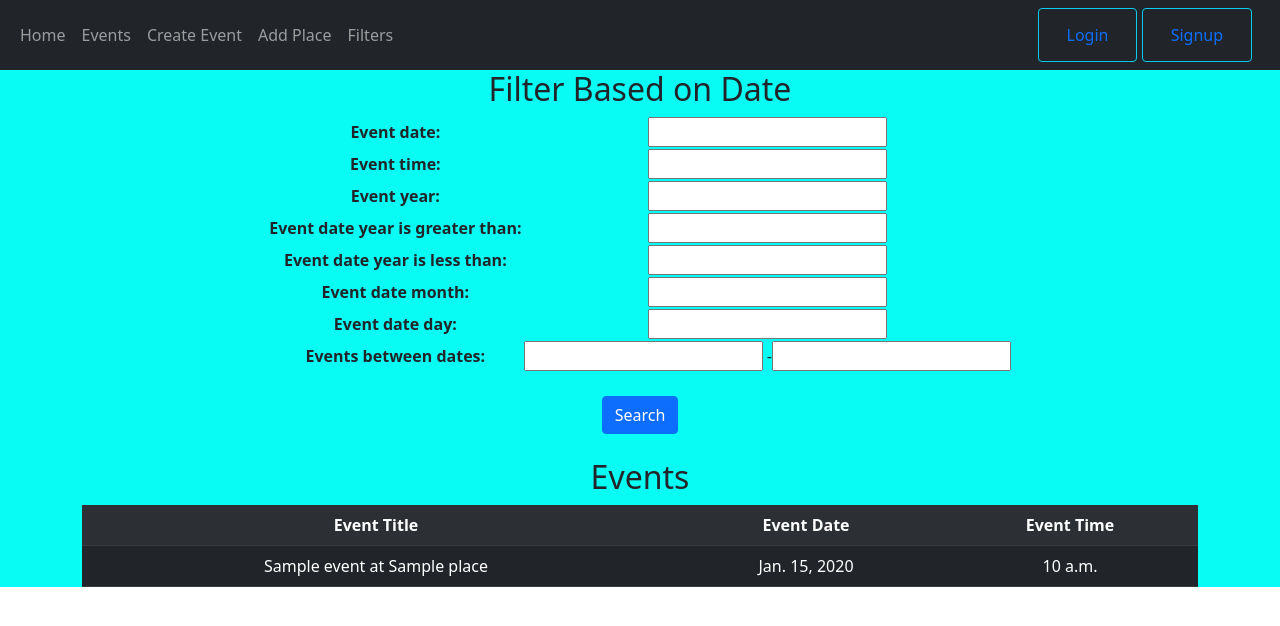
After one commit to rahul-20-mangal/Event-App, a Django app: page /event/filters/ in a window 1280 px wide. The commit adds this page. Shown: the top 626 px of the page. Run offline with Django 3.2, Linux system fonts and the light colour scheme; tables that the repository leaves empty hold one stand-in row (values such as "Sample post").

Commit message:
Add filters based on timings and create a list view of timing

```diff
--- /dev/null
+++ b/event/filters.py
@@ -0,0 +1,16 @@
+import django_filters
+from django_filters import DateRangeFilter,DateFilter
+from .models import Event, Timing
+
+class TimingFilter(django_filters.FilterSet):
+
+    event_year = django_filters.NumberFilter(field_name='event_date', lookup_expr='year', label='Event year')
+    event_year__gt = django_filters.NumberFilter(field_name='event_date', lookup_expr='year__gt')
+    event_year__lt = django_filters.NumberFilter(field_name='event_date', lookup_expr='year__lt')
+    event_month = django_filters.NumberFilter(field_name='event_date', lookup_expr='month')
+    event_day = django_filters.NumberFilter(field_name='event_date', lookup_expr='day')
+    event_between_dates = django_filters.DateFromToRangeFilter(field_name='event_date', label='Events between dates')
+
+    class Meta:
+        model = Timing
+        fields = ['event_date', 'event_time']
--- a/event/models.py
+++ b/event/models.py
@@ -18,3 +18,6 @@ class Timing(models.Model):
     event_date = models.DateField(null=True, blank=True)
     event_time = models.TimeField(null=True, blank=True)
     event = models.ForeignKey('Event',on_delete=models.SET_NULL, null=True, blank=True)
+
+    def __str__(self):
+        return f'{self.event} - {self.event_date} - {self.event_time}'
--- a/event/templates/base.html
+++ b/event/templates/base.html
@@ -41,6 +41,10 @@
 
                         <li class="nav-item">
                             <a class="nav-link" href="{% url 'spot:add-place' %}">Add Place</a>
+                        </li>
+
+                        <li class="nav-item">
+                            <a class="nav-link" href="{% url 'event:timing-filters' %}">Filters</a>
                         </li>
 
                         <!-- <li class="nav-item dropdown">
--- /dev/null
+++ b/event/templates/event/timing_list.html
@@ -0,0 +1,34 @@
+{% extends "base.html" %}
+
+{% block content %}
+<div class="container" style="text-align: center;">
+<h2>Filter Based on Date</h2>
+<form method="GET">
+    <table style="margin: auto;">
+    {{ filter.form }}
+    </table>
+    <br>
+    <button type="submit" class="btn btn-primary">Search</button>
+
+</form>
+<br>
+
+<h2>Events</h2>
+    <table class="table table-dark table-hover table-striped">
+        <tr>
+            <th>Event Title</th>
+            <th>Event Date</th>
+            <th>Event Time</th>
+        </tr>
+        {% for timing in filter.qs %}
+        <tr>
+            <td>{{timing.event}}</td>
+            <td>{{timing.event_date}}</td>
+            <td>{{timing.event_time}}</td>
+        </tr>
+        {% endfor %}
+    </table>
+
+</div>
+
+{% endblock %}
--- a/event/urls.py
+++ b/event/urls.py
@@ -8,4 +8,5 @@ urlpatterns = [
     path('allevents/', views.EventListView.as_view(), name='all-events'),
     path('event_detail/<int:pk>/', views.EventDetailView.as_view(), name='event-detail'),
     path('create_event/', views.create_event, name='create-event'),
+    path('filters/', views.TimingListView.as_view(), name='timing-filters'),
 ]
--- a/event/views.py
+++ b/event/views.py
@@ -6,6 +6,7 @@ from django.contrib.auth import login, authenticate
 from django.contrib.auth.forms import UserCreationForm
 from django.contrib.auth.decorators import login_required
 from django.forms import formset_factory
+from .filters import TimingFilter
 
 # Create your views here.
 
@@ -17,6 +18,14 @@ class EventListView(generic.ListView):
 
 class EventDetailView(generic.DetailView):
     model = Event
+
+class TimingListView(generic.ListView):
+    model = Timing
+
+    def get_context_data(self, **kwargs):
+        context = super().get_context_data(**kwargs)
+        context['filter'] = TimingFilter(self.request.GET, queryset=self.get_queryset())
+        return context
 
 
 @login_required
--- a/eventproject/settings.py
+++ b/eventproject/settings.py
@@ -44,7 +44,7 @@ INSTALLED_APPS = [
     'taggit',
     'widget_tweaks',
     'leaflet',
-
+    'django_filters',
 ]
 
 MIDDLEWARE = [
```
